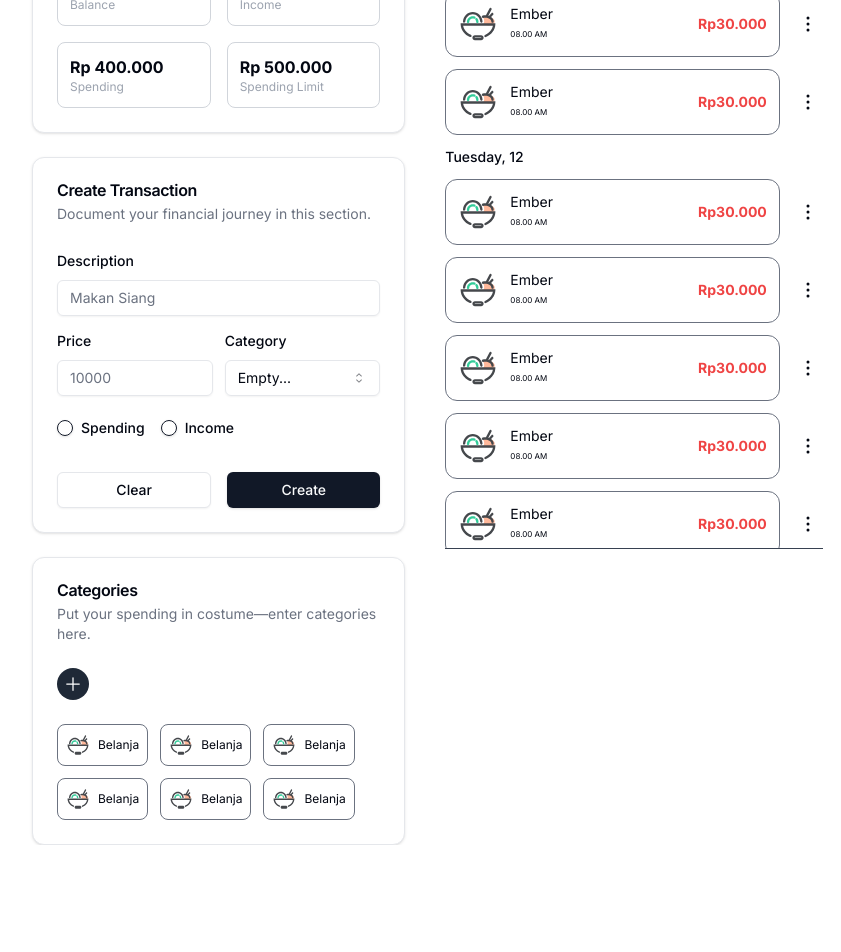
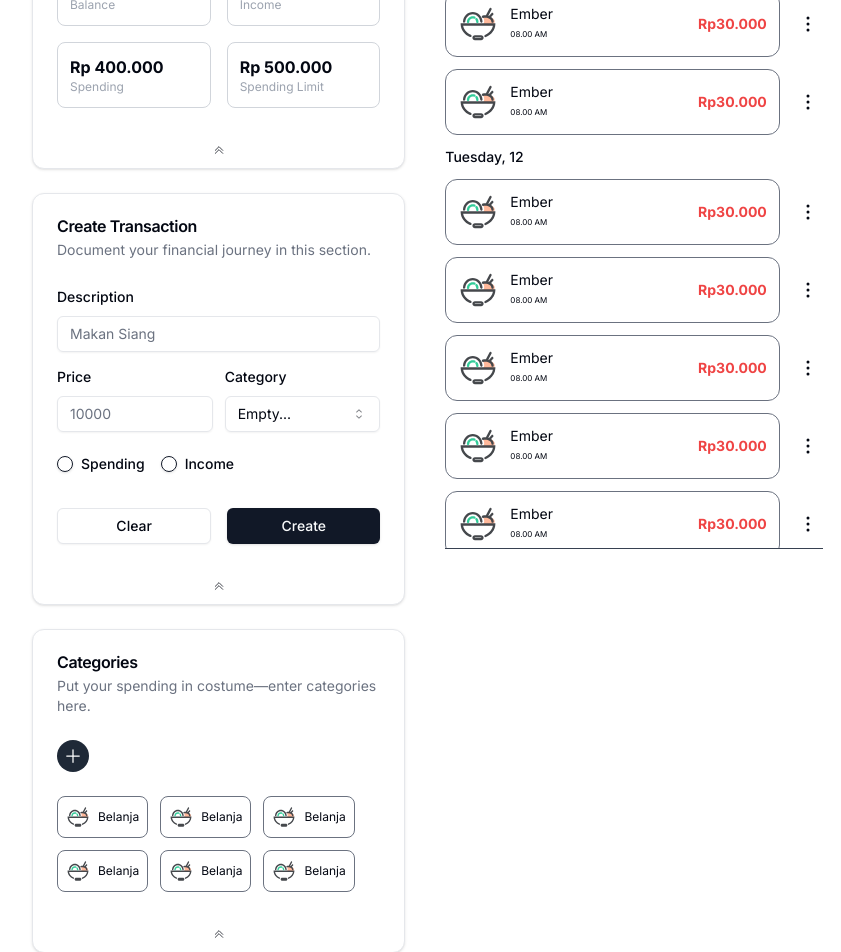
Before and after one commit to Rasikhkp/Cashzzle-frontend, a Next.js app: page / in a window 1280 px wide. Shown: the part 200-1152 px from the top of the page, without its empty margins (8-849 px from the left). Before the commit the page ends 1045 px from the top, so only its background shows below. Built offline with nearby package versions, Linux system fonts and the light colour scheme.

Commit message:
feat: collapsible overview, create transaction, and categories

```diff
--- a/app/_components/categories.tsx
+++ b/app/_components/categories.tsx
@@ -7,23 +7,33 @@ import {
     CardHeader,
     CardTitle,
 } from "@/components/ui/card";
-import { MinusIcon, PlusIcon } from "@heroicons/react/24/outline";
+import { ChevronDoubleUpIcon, MinusIcon, PlusIcon } from "@heroicons/react/24/outline";
 import Image from "next/image";
 import React, { useState } from "react";
 import food from "@/public/food.svg";
 import CategoriesCreate from "./categories-create";
+import { Button } from "@/components/ui/button";
 
 const Categories = () => {
     const [createCategory, setCreateCategory] = useState(false)
+    const [viewContent, setViewContent] = useState(true)
+
+    const openView = () => {
+        if (!viewContent) {
+            setViewContent(true)
+        }
+    }
 
     return (
-        <Card className="mt-6">
-            <CardHeader>
+        <Card className="my-6">
+            <CardHeader onClick={openView} className={`${viewContent ? "" : "cursor-pointer hover:bg-gray-50 active:bg-gray-100 transition-all"}`}>
                 <CardTitle>Categories</CardTitle>
                 <CardDescription>
                     Put your spending in costume—enter categories here.
                 </CardDescription>
             </CardHeader>
+
+            {viewContent && (
                 <CardContent>
                     <div className="relative">
                         <button onClick={() => setCreateCategory(!createCategory)} className="cursor-pointer rounded-full w-8 h-8 bg-gray-800 hover:bg-gray-900 active:bg-black transition-all flex justify-center items-center">
@@ -46,6 +56,15 @@ const Categories = () => {
 
                     </div>
                 </CardContent>
+            )}
+
+            {viewContent && (
+                <div className="w-full flex justify-center">
+                    <Button onClick={() => setViewContent(false)} variant={"ghost"} size={"icon"} >
+                        <ChevronDoubleUpIcon className="w-3" />
+                    </Button>
+                </div>
+            )}
         </Card>
     );
 };
--- a/app/_components/create-transaction.tsx
+++ b/app/_components/create-transaction.tsx
@@ -30,26 +30,36 @@ import {
     createTransactionSchema,
 } from "@/lib/schema";
 import { zodResolver } from "@hookform/resolvers/zod";
-import React from "react";
+import React, { useState } from "react";
 import { useForm } from "react-hook-form";
 import { Label } from "@/components/ui/label";
 import { Button } from "@/components/ui/button";
+import { ChevronDoubleUpIcon } from "@heroicons/react/24/outline";
 
 const CreateTransaction = () => {
+    const [viewContent, setViewContent] = useState(true)
+
+
     const form = useForm<TCreateTransactionSchema>({
         resolver: zodResolver(createTransactionSchema),
     });
 
     const onSubmit = () => { };
 
+    const openView = () => {
+        if (!viewContent) {
+            setViewContent(true)
+        }
+    }
     return (
         <Card className="mt-6">
-            <CardHeader>
+            <CardHeader onClick={openView} className={`${viewContent ? "" : "cursor-pointer hover:bg-gray-50 active:bg-gray-100 transition-all"}`}>
                 <CardTitle>Create Transaction</CardTitle>
                 <CardDescription>
                     Document your financial journey in this section.
                 </CardDescription>
             </CardHeader>
+            {viewContent && (
                 <CardContent>
                     <Form {...form}>
                         <form
@@ -144,6 +154,15 @@ const CreateTransaction = () => {
                         </form>
                     </Form>
                 </CardContent>
+            )}
+
+            {viewContent && (
+                <div className="w-full flex justify-center">
+                    <Button onClick={() => setViewContent(false)} variant={"ghost"} size={"icon"} >
+                        <ChevronDoubleUpIcon className="w-3" />
+                    </Button>
+                </div>
+            )}
         </Card>
     );
 };
--- a/app/_components/overview.tsx
+++ b/app/_components/overview.tsx
@@ -4,19 +4,23 @@ import {
     Card,
     CardContent,
     CardDescription,
+    CardFooter,
     CardHeader,
     CardTitle,
 } from "@/components/ui/card";
 import {
+    ChevronDoubleUpIcon,
     PencilSquareIcon,
     TrashIcon,
     XMarkIcon,
 } from "@heroicons/react/24/outline";
 import React, { MouseEvent, useState } from "react";
 import OverviewInfo from "./overview-info";
+import { Button } from "@/components/ui/button";
 
 const Overview = () => {
     const [edit, setEdit] = useState(false);
+    const [viewContent, setViewContent] = useState(true)
 
     const openEdit = () => {
         setEdit(true);
@@ -27,20 +31,38 @@ const Overview = () => {
         setEdit(false);
     };
 
+    const openView = () => {
+        if (!viewContent) {
+            setViewContent(true)
+        }
+    }
+
     return (
         <Card>
-            <CardHeader>
+            <CardHeader onClick={openView} className={`${viewContent ? "" : "cursor-pointer hover:bg-gray-50 active:bg-gray-100 transition-all"}`}>
                 <CardTitle>Overview</CardTitle>
                 <CardDescription>
                     Discover your financial story in a glance.
                 </CardDescription>
             </CardHeader>
+
+            {viewContent && (
                 <CardContent className="grid grid-cols-2 gap-4">
                     <OverviewInfo amount={1000000} name="Balance" />
                     <OverviewInfo amount={300000} name="Income" />
                     <OverviewInfo amount={400000} name="Spending" />
                     <OverviewInfo amount={500000} name="Spending Limit" />
                 </CardContent>
+            )}
+
+            {viewContent && (
+                <div className="w-full flex justify-center">
+                    <Button onClick={() => setViewContent(false)} variant={"ghost"} size={"icon"} >
+                        <ChevronDoubleUpIcon className="w-3" />
+                    </Button>
+                </div>
+            )}
+
         </Card>
     );
 };
```
Lines whose indentation alone changed are shown as unchanged.
